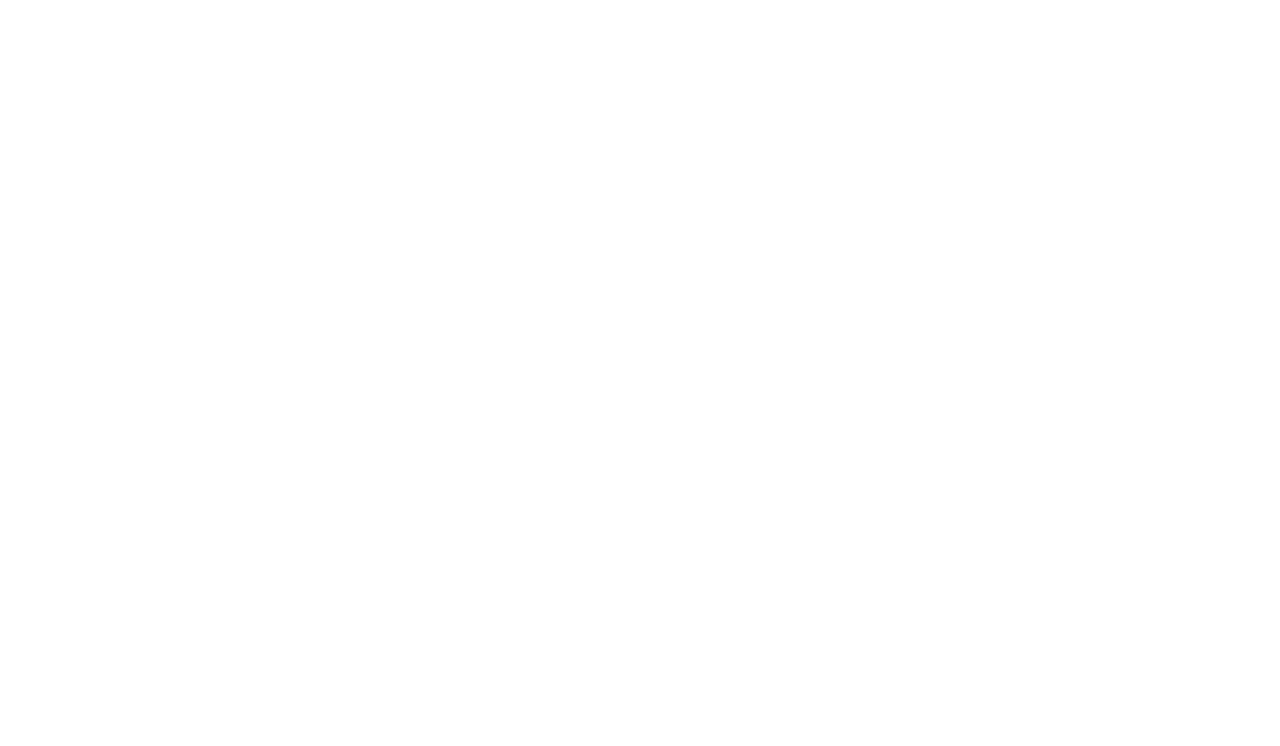
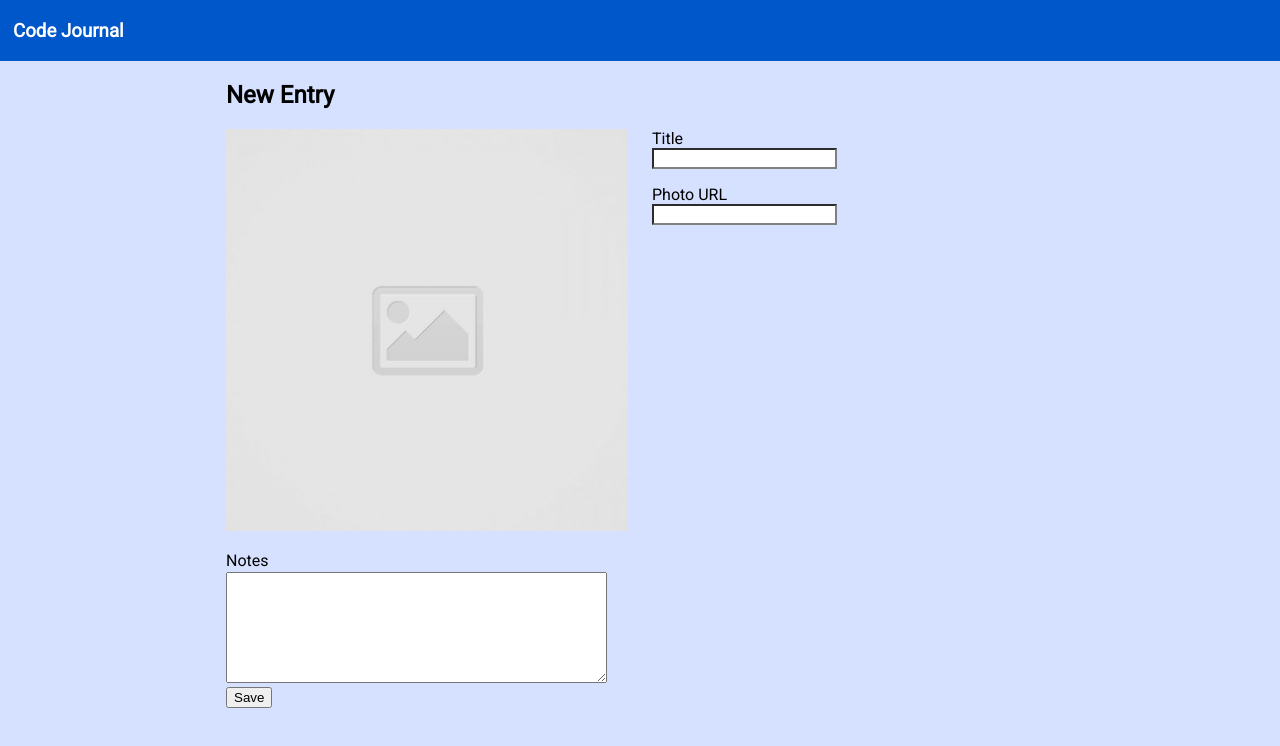
Before and after one commit to EuichangPark/code-journal, a website: page index.html in a window 1280 px wide. Drawn offline with Linux system fonts and the light colour scheme.

Commit message:
input required

```diff
--- a/css/styles.css
+++ b/css/styles.css
@@ -0,0 +1,37 @@
+@import url("https://fonts.googleapis.com/css2?family=Roboto&display=swap");
+
+body {
+  font-family: Roboto, sans-serif;
+  background-color: rgb(214, 224, 255);
+}
+
+.entry-image {
+  max-width: 100%;
+}
+
+header {
+  background-color: rgb(0, 87, 201);
+  padding: 1px;
+  color: white;
+}
+
+textarea {
+  margin-top: 2px;
+}
+
+#title {
+  margin-bottom: 16px;
+}
+
+input {
+  border-radius: 1px solid;
+  border-color: gray;
+}
+
+input:focus {
+  outline-color: blue;
+}
+
+.notes-section {
+  margin-top: 16px;
+}
--- a/index.html
+++ b/index.html
@@ -16,8 +16,45 @@
 </head>
 <body>
   <header>
+    <div class="column-full">
+      <h3>Code Journal</h3>
+    </div>
   </header>
-  <main>
+
+  <main class="container">
+    <form class="row" id="entry-form" data-view="entry-form">
+      <div class="column-full">
+        <h2>New Entry</h2>
+      </div>
+
+      <div class="column-half">
+        <img src="images/placeholder-image-square.jpg" id="preview" alt="placehodler-image" class="entry-image">
+      </div>
+
+      <div class="column-half">
+        <label for="title" class="title-form">Title</label>
+        <div>
+          <input type="text" id="title" required>
+        </div>
+        <label for="photo-url" class="photo-url">Photo URL</label>
+        <div>
+          <input type="text" id="photo-url" required>
+        </div>
+      </div>
+
+      <div class="column-full notes-section">
+        <label for="notes">Notes</label>
+        <div>
+          <textarea cols="45" rows="7" id="notes" required></textarea>
+        </div>
+      </div>
+
+      <div class="row-btn column-full">
+        <button type="button" class="save-btn">Save</button>
+      </div>
+
+    </form>
+
   </main>
   <script src="js/data.js"></script>
   <script src="js/main.js"></script>
--- a/js/main.js
+++ b/js/main.js
@@ -1,2 +1,10 @@
 /* global data */
 /* exported data */
+var $photoUrl = document.querySelector('.entry-image');
+var $photoPreview = document.querySelector('#preveiw');
+var placeholder = 'images/placeholder-image-square.jpg';
+$photoUrl.addEventListener('input', srcUpdate);
+
+function srcUpdate(event) {
+  $photoPreview.setAttribute('src', placeholder);
+}
```
